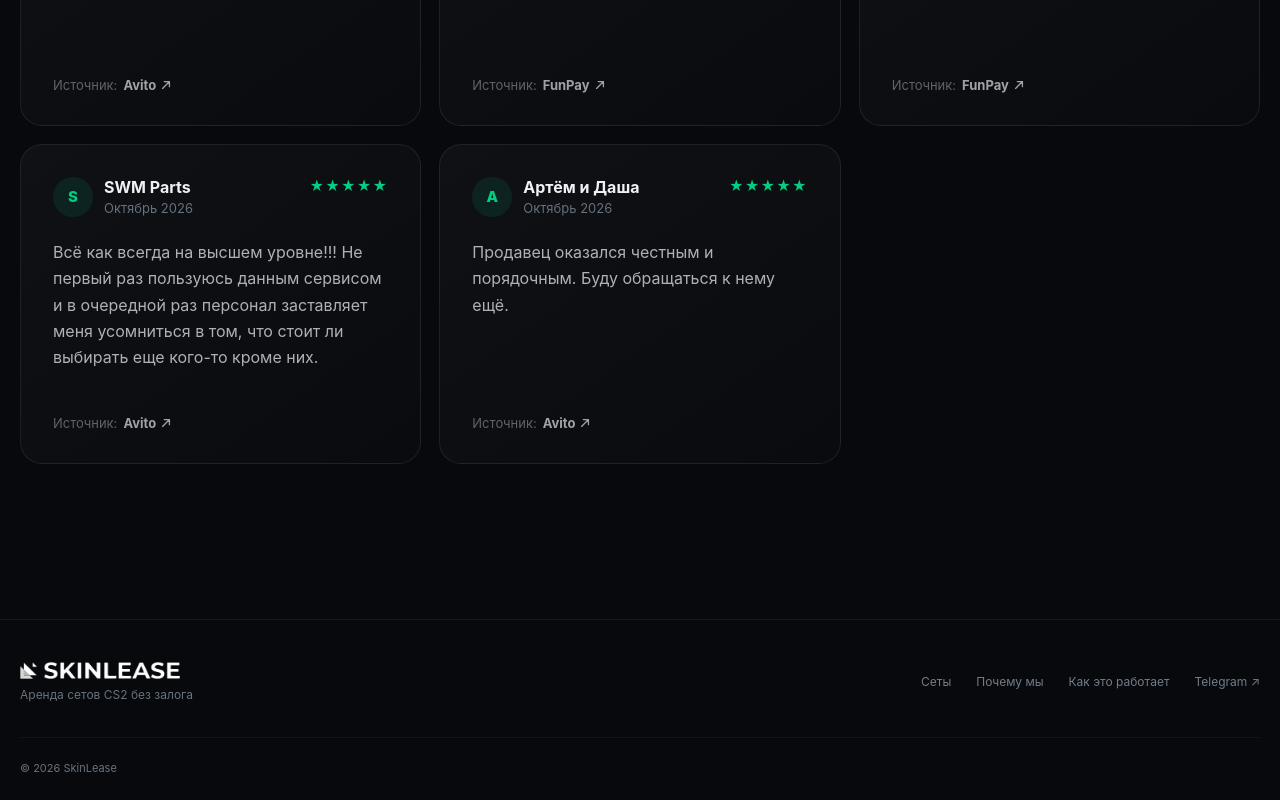
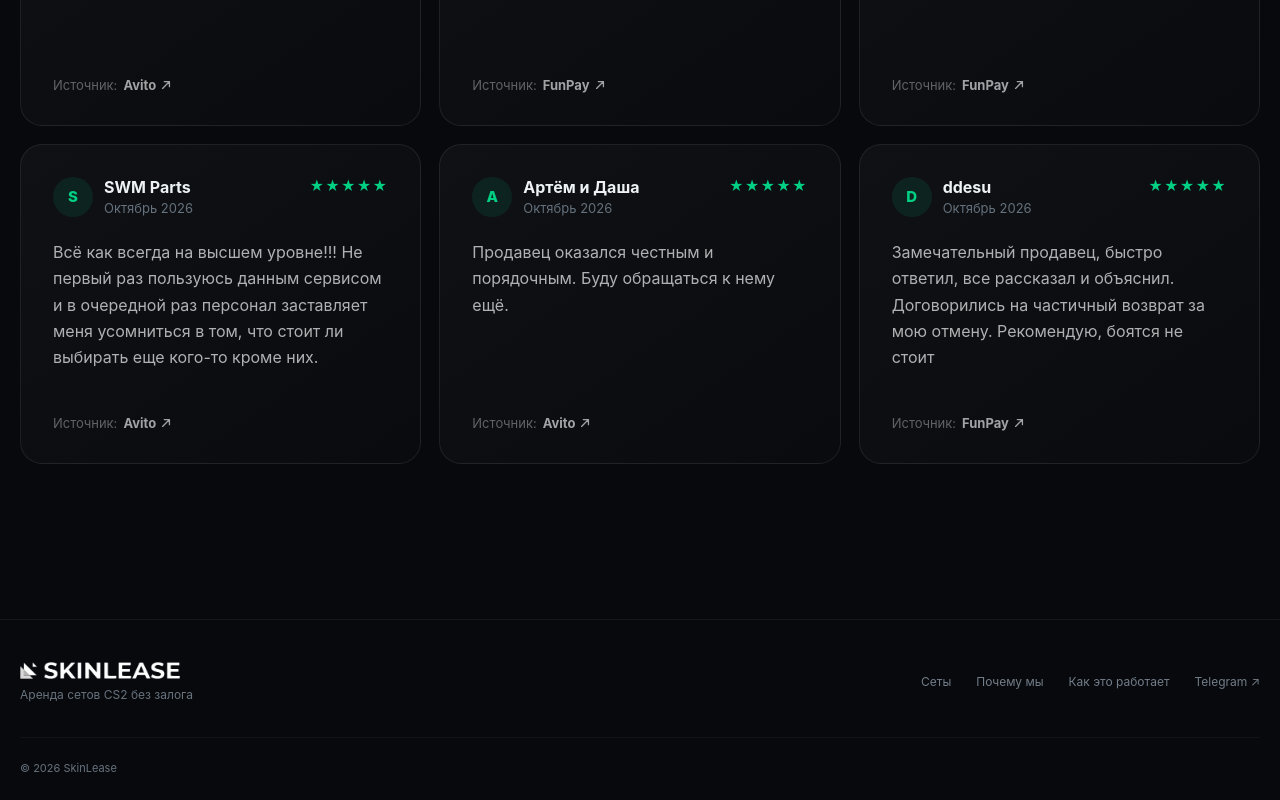
Before and after one commit to sapfi24/skinlease, a Next.js app: page /reviews in a window 1280 px wide. Shown: the part 1984-2784 px from the top of the page. Built offline with nearby package versions, Linux system fonts and the light colour scheme.

Commit message:
Update reviews.js

```diff
--- a/data/reviews.js
+++ b/data/reviews.js
@@ -152,6 +152,15 @@ const reviews = [
     sourceLink: "https://www.avito.ru/brands/247c7058bc49b1408b1756cb7c189bfe/all?gdlkerfdnwq=101&page_from=from_item_card_icon&iid=8409621957&sellerId=2f180813839c82dd35cb70311f9444f2"
   },
 
+  {
+    id: 18,
+    name: "ddesu",
+    date: "Октябрь 2026",
+    text: "Замечательный продавец, быстро ответил, все рассказал и объяснил. Договорились на частичный возврат за мою отмену. Рекомендую, боятся не стоит",
+    source: "FunPay",
+    sourceLink: "https://funpay.com/users/3664170/"
+  },
+
 ];
 
 export default reviews;
```
